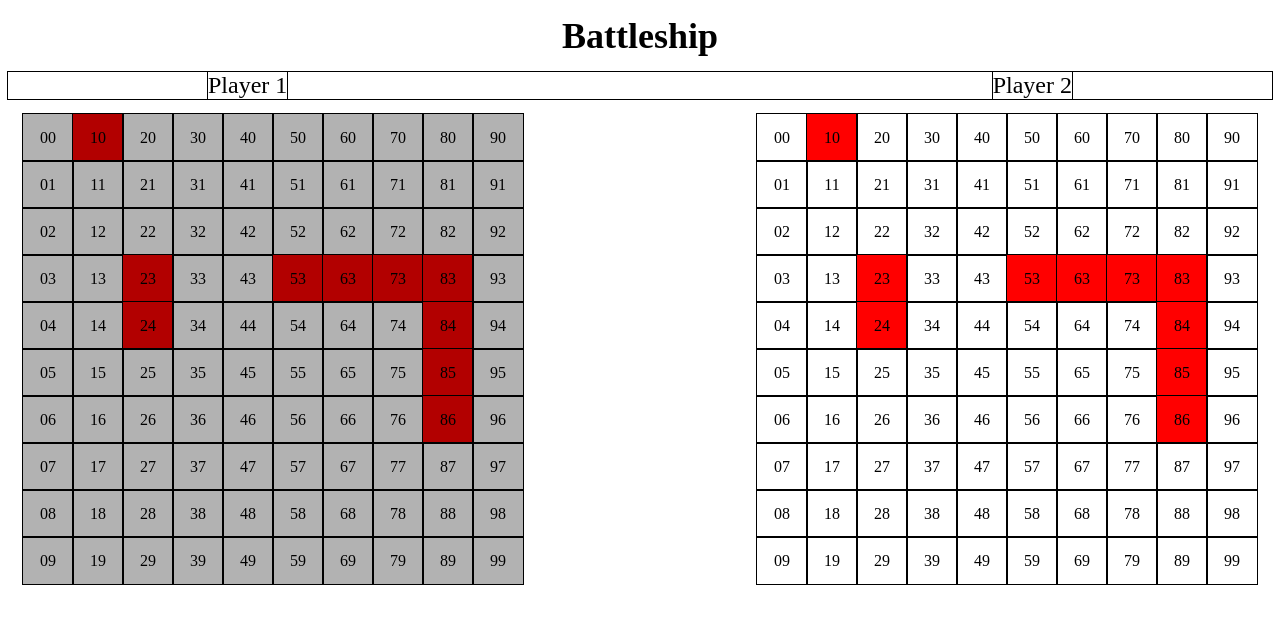
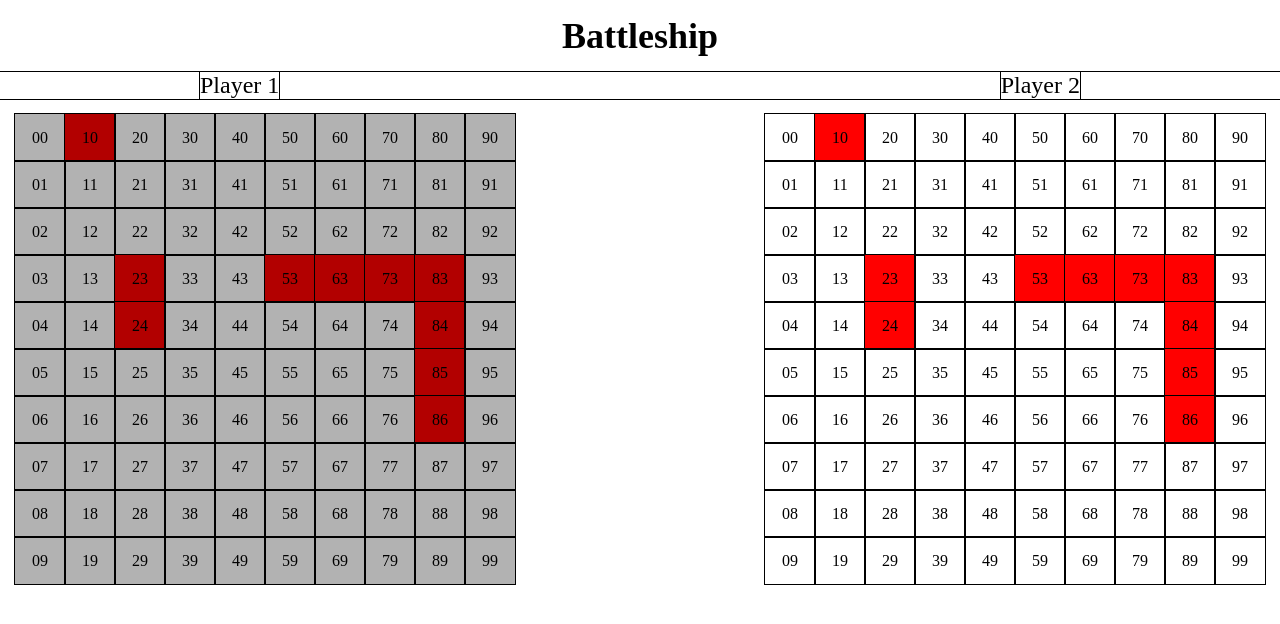
Before and after one commit to osechi3/battleship, a website built with webpack: page src/index.html in a window 1280 px wide. Built offline with nearby package versions, Linux system fonts and the light colour scheme; what pubsub-js would draw is missing.

Commit message:
Removing margin from body element

```diff
--- a/src/style.css
+++ b/src/style.css
@@ -1,6 +1,6 @@
-/* #app {
-  display: flex;
-} */
+body {
+  margin: 0;
+}
 #header {
   margin: 15px 0;
 
```
